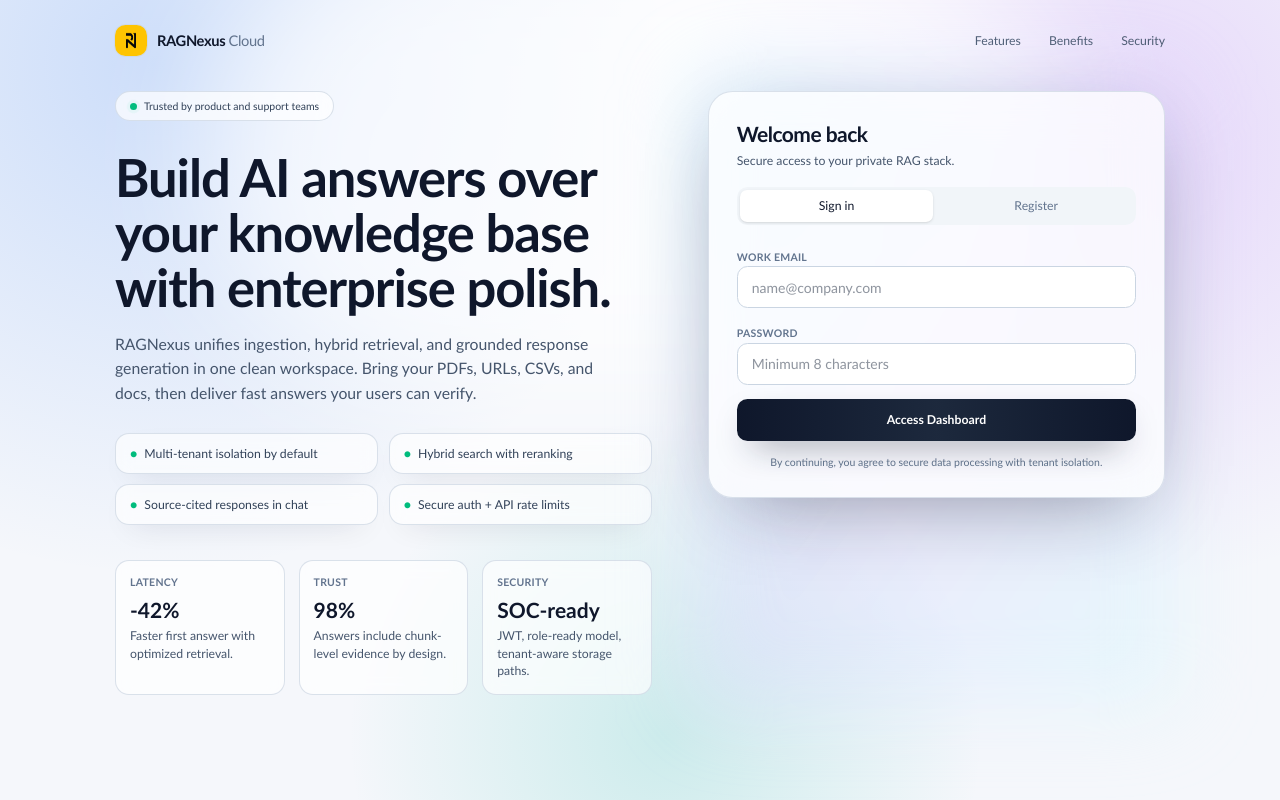
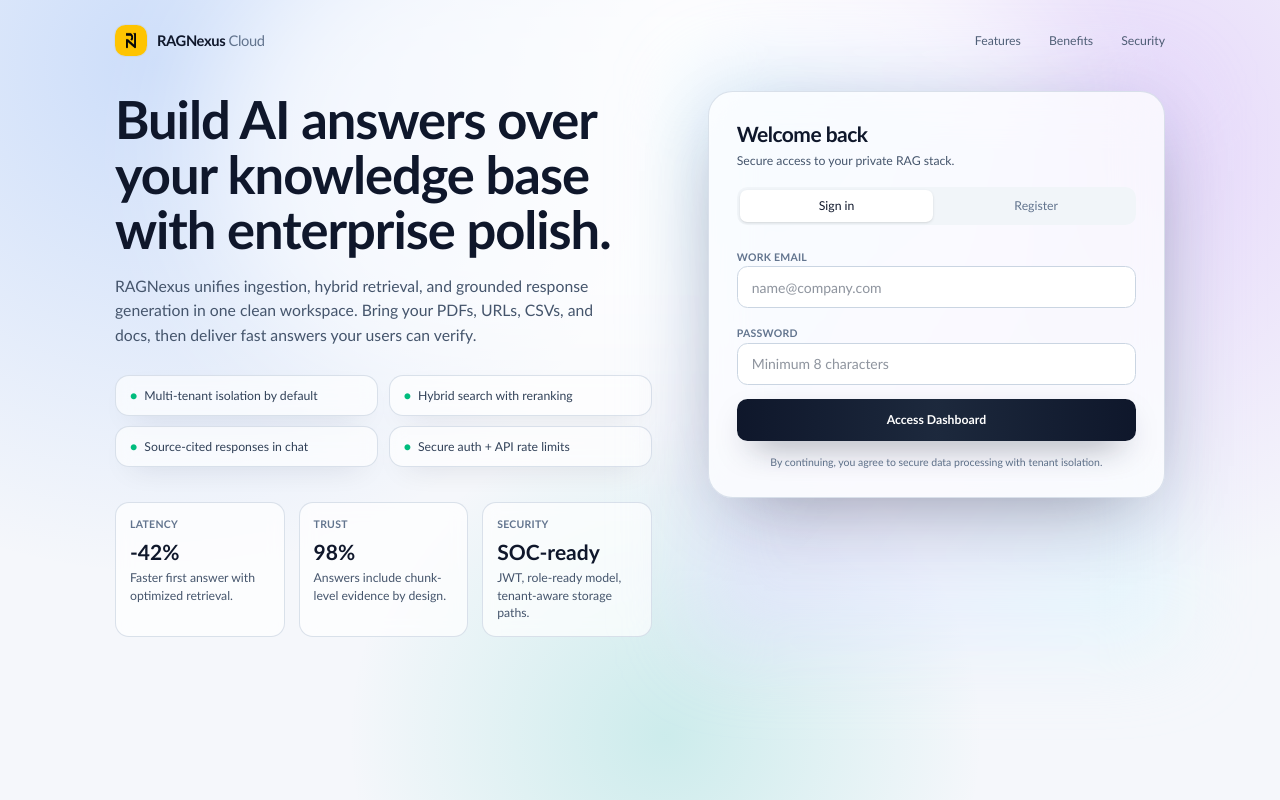
Before and after one commit to VedWay/RAGNexus, a React (Vite) app in the folder web/: page / in a window 1280 px wide. Built offline with nearby package versions, Linux system fonts and the light colour scheme.

Commit message:
improved landing page

```diff
--- a/web/src/components/LandingPage.jsx
+++ b/web/src/components/LandingPage.jsx
@@ -35,13 +35,7 @@ function LandingPage({
 
       <main className="relative z-10 mx-auto grid w-full max-w-7xl gap-10 px-6 pb-12 pt-6 lg:grid-cols-[1.08fr_0.92fr] lg:gap-16 lg:px-10 lg:pb-20">
         <section className="space-y-8 self-center">
-          <div className="inline-flex items-center gap-2 rounded-full border border-slate-300/70 bg-white/70 px-4 py-2 text-xs font-medium text-slate-700 backdrop-blur">
-            <span className="relative flex h-2 w-2">
-              <span className="absolute inline-flex h-full w-full animate-ping rounded-full bg-emerald-400 opacity-70" />
-              <span className="relative inline-flex h-2 w-2 rounded-full bg-emerald-500" />
-            </span>
-            Trusted by product and support teams
-          </div>
+
 
           <div className="space-y-5">
             <h1 className="max-w-2xl text-4xl font-semibold leading-[1.05] tracking-[-0.02em] text-slate-900 sm:text-5xl lg:text-6xl">
```
